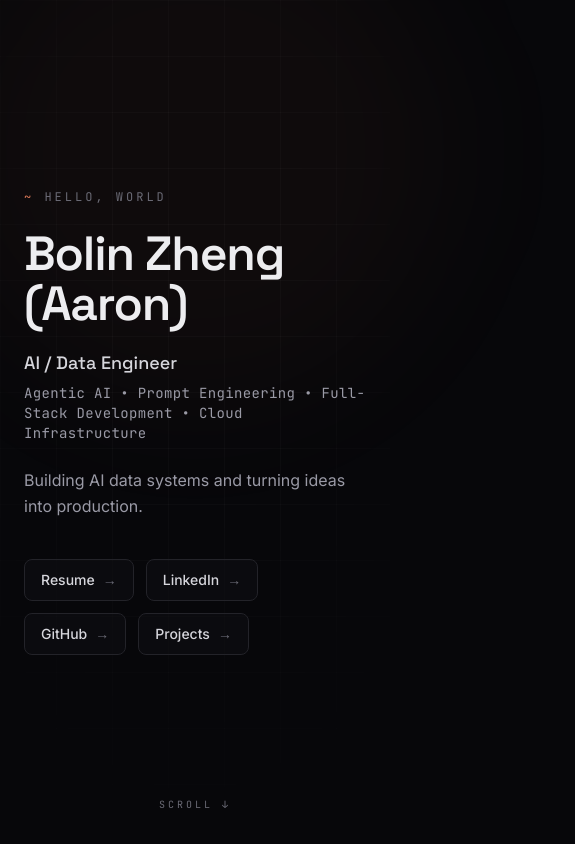
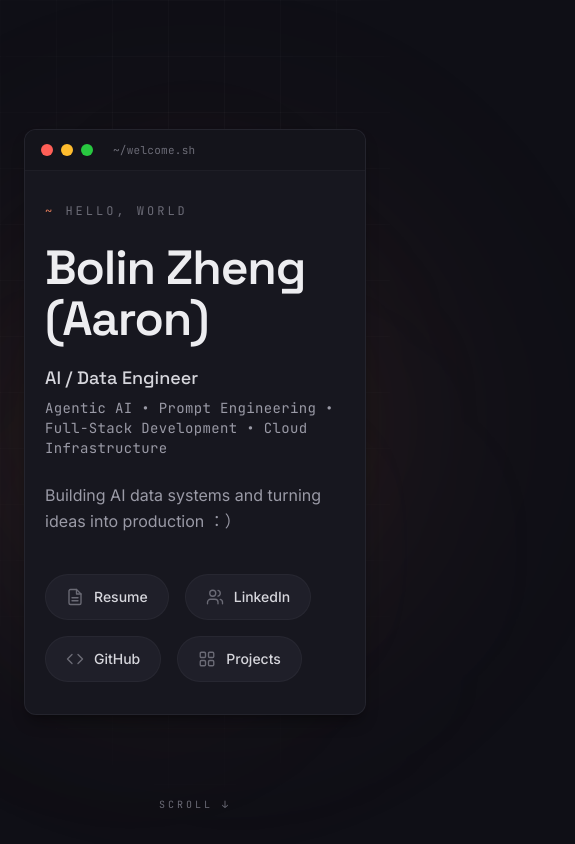
Before and after one commit to aaronzheng0111/My-Resume, a React (Vite) app: page / in a window 390 px wide. Shown: the top 844 px of the page, 575 px wide, since content can reach past the window. Built offline with nearby package versions, Linux system fonts and the light colour scheme.

Commit message:
update the main page

```diff
--- a/src/components/BackgroundGrid.jsx
+++ b/src/components/BackgroundGrid.jsx
@@ -2,8 +2,36 @@ export default function BackgroundGrid() {
   return (
     <div aria-hidden="true" className="pointer-events-none fixed inset-0 -z-10">
       <div className="bg-grid bg-grid-fade absolute inset-0" />
-      {/* a single, very quiet warm glow for depth */}
-      <div className="absolute left-1/2 top-[-12%] h-[60vh] w-[60vh] -translate-x-1/2 rounded-full bg-orange/[0.04] blur-3xl" />
+
+      {/* Layer 1: Primary warm orange — center-top, subtle breathing */}
+      <div
+        className="glow-layer glow-layer--warm glow-breathe absolute left-1/2 top-[-10%] h-[80vh] w-[80vh] -translate-x-1/2"
+        style={{ filter: 'blur(100px)' }}
+      />
+
+      {/* Layer 2: Secondary warm — upper-mid, brighter center */}
+      <div
+        className="glow-layer absolute left-1/2 top-[25%] h-[50vh] w-[50vh] -translate-x-1/2"
+        style={{
+          background: 'radial-gradient(circle, rgba(217,119,87,0.08) 0%, transparent 70%)',
+          filter: 'blur(80px)',
+        }}
+      />
+
+      {/* Layer 3: Cool accent — right edge, mid-page */}
+      <div
+        className="glow-layer glow-layer--cool absolute right-[-15%] top-[40%] h-[50vh] w-[50vh]"
+        style={{ filter: 'blur(120px)' }}
+      />
+
+      {/* Layer 4: Warm-soft — bottom-left */}
+      <div
+        className="glow-layer absolute bottom-[5%] left-[-10%] h-[60vh] w-[40vh]"
+        style={{
+          background: 'radial-gradient(circle, rgba(224,150,124,0.06) 0%, transparent 70%)',
+          filter: 'blur(90px)',
+        }}
+      />
     </div>
   )
 }
--- a/src/components/Connect.jsx
+++ b/src/components/Connect.jsx
@@ -23,7 +23,7 @@ const channels = [
 
 export default function Connect() {
   return (
-    <section id="connect" className="px-6 py-24 sm:px-8 sm:py-32">
+    <section id="connect" className="section-layer-4 px-6 py-24 sm:px-8 sm:py-32">
       <div className="mx-auto w-full max-w-3xl">
         <h2 className="font-mono text-xs tracking-[0.3em] text-muted uppercase">
           Let&apos;s Connect
@@ -36,7 +36,7 @@ export default function Connect() {
               href={c.href}
               target={c.external ? '_blank' : undefined}
               rel={c.external ? 'noopener noreferrer' : undefined}
-              className="group flex items-center justify-between py-5 transition-colors"
+              className="group flex items-center justify-between rounded-lg px-2 py-5 -mx-2 transition-colors hover:bg-orange/[0.05] hover:backdrop-blur-[4px]"
             >
               <span className="font-display text-xl font-medium text-text transition-transform duration-200 group-hover:translate-x-1 sm:text-2xl">
                 {c.label}
--- a/src/components/FeaturedProjects.jsx
+++ b/src/components/FeaturedProjects.jsx
@@ -36,7 +36,7 @@ function ProjectCard({ project }) {
 
   if (!hasLink) {
     return (
-      <div className="block rounded-xl border border-line-soft bg-elevated/20 p-5 sm:p-6">
+      <div className="relative block rounded-xl border border-glass-border-soft bg-elevated/15 p-5 backdrop-blur-[8px] sm:p-6">
         {inner}
       </div>
     )
@@ -47,7 +47,7 @@ function ProjectCard({ project }) {
       href={project.href}
       target="_blank"
       rel="noopener noreferrer"
-      className="group block rounded-xl border border-line bg-elevated/30 p-5 transition-transform duration-200 hover:-translate-y-0.5 hover:border-orange/50 sm:p-6"
+      className="group relative block rounded-xl border border-orange/20 bg-orange/[0.03] p-5 shadow-sm shadow-black/20 backdrop-blur-[12px] transition duration-200 hover:-translate-y-1 hover:border-orange/50 hover:bg-orange/[0.06] hover:shadow-md hover:shadow-orange/[0.05] sm:p-6"
     >
       {inner}
     </a>
@@ -56,7 +56,7 @@ function ProjectCard({ project }) {
 
 export default function FeaturedProjects() {
   return (
-    <section id="projects" className="px-6 py-24 sm:px-8 sm:py-32">
+    <section id="projects" className="section-layer-3 px-6 py-24 sm:px-8 sm:py-32">
       <div className="mx-auto w-full max-w-3xl">
         <div className="mb-10 flex items-baseline justify-between">
           <h2 className="font-display text-2xl font-semibold tracking-tight text-text sm:text-3xl">
--- a/src/components/Hero.jsx
+++ b/src/components/Hero.jsx
@@ -2,6 +2,40 @@ import { profile } from '../data/profile'
 
 // Resolve the resume against the app base URL so it works on GitHub Pages too.
 const resumeHref = import.meta.env.BASE_URL + profile.links.resume
+
+/* Google Material-style icons — 18px, geometric, minimal */
+const icons = {
+  Resume: (
+    <svg width="18" height="18" viewBox="0 0 24 24" fill="none" stroke="currentColor" strokeWidth="1.8" strokeLinecap="round" strokeLinejoin="round">
+      <path d="M14 2H6a2 2 0 0 0-2 2v16a2 2 0 0 0 2 2h12a2 2 0 0 0 2-2V8z" />
+      <polyline points="14 2 14 8 20 8" />
+      <line x1="16" y1="13" x2="8" y2="13" />
+      <line x1="16" y1="17" x2="8" y2="17" />
+    </svg>
+  ),
+  LinkedIn: (
+    <svg width="18" height="18" viewBox="0 0 24 24" fill="none" stroke="currentColor" strokeWidth="1.8" strokeLinecap="round" strokeLinejoin="round">
+      <path d="M16 21v-2a4 4 0 0 0-4-4H6a4 4 0 0 0-4 4v2" />
+      <circle cx="9" cy="7" r="4" />
+      <path d="M22 21v-2a4 4 0 0 0-3-3.87" />
+      <path d="M16 3.13a4 4 0 0 1 0 7.75" />
+    </svg>
+  ),
+  GitHub: (
+    <svg width="18" height="18" viewBox="0 0 24 24" fill="none" stroke="currentColor" strokeWidth="1.8" strokeLinecap="round" strokeLinejoin="round">
+      <polyline points="16 18 22 12 16 6" />
+      <polyline points="8 6 2 12 8 18" />
+    </svg>
+  ),
+  Projects: (
+    <svg width="18" height="18" viewBox="0 0 24 24" fill="none" stroke="currentColor" strokeWidth="1.8" strokeLinecap="round" strokeLinejoin="round">
+      <rect x="3" y="3" width="7" height="7" rx="1.5" />
+      <rect x="14" y="3" width="7" height="7" rx="1.5" />
+      <rect x="14" y="14" width="7" height="7" rx="1.5" />
+      <rect x="3" y="14" width="7" height="7" rx="1.5" />
+    </svg>
+  ),
+}
 
 const buttons = [
   { label: 'Resume', href: resumeHref, external: true, download: true },
@@ -12,24 +46,42 @@ const buttons = [
 
 export default function Hero() {
   return (
-    <section className="relative flex min-h-[100svh] flex-col justify-center px-6 sm:px-8">
+    <section className="section-layer-1 relative flex min-h-[100svh] flex-col justify-center px-6 sm:px-8">
+      {/* Bright warm glow behind the terminal */}
+      <div
+        aria-hidden="true"
+        className="pointer-events-none absolute left-1/2 top-1/2 h-[90vh] w-[90vh] -translate-x-1/2 -translate-y-1/2 rounded-full"
+        style={{
+          background: 'radial-gradient(circle, rgba(217,119,87,0.12) 0%, rgba(217,119,87,0.04) 40%, transparent 70%)',
+          filter: 'blur(80px)',
+        }}
+      />
+
       <div className="mx-auto w-full max-w-3xl">
-        <p className="rise font-mono text-xs tracking-[0.25em] text-muted uppercase">
+        {/* ── Terminal window ── */}
+        <div className="rise relative overflow-hidden rounded-xl border border-line/60 bg-[#17171f] shadow-lg shadow-black/30">
+          {/* Terminal title bar */}
+          <div className="flex items-center gap-2 border-b border-line/40 bg-[#14141b] px-4 py-3">
+            <span className="h-3 w-3 rounded-full bg-[#ff5f57]" />
+            <span className="h-3 w-3 rounded-full bg-[#febc2e]" />
+            <span className="h-3 w-3 rounded-full bg-[#28c840]" />
+            <span className="ml-3 font-mono text-[11px] tracking-wide text-muted">
+              ~/welcome.sh
+            </span>
+          </div>
+
+          {/* Terminal body */}
+          <div className="px-5 py-8 sm:px-8 sm:py-10">
+            <p className="font-mono text-xs tracking-[0.25em] text-muted uppercase">
               <span className="text-orange">~</span> hello, world
               <span className="cursor-blink ml-0.5 text-orange">_</span>
             </p>
 
-        <h1
-          className="rise mt-6 font-display text-5xl font-semibold leading-[1.05] tracking-tight text-text sm:text-6xl md:text-7xl"
-          style={{ animationDelay: '60ms' }}
-        >
+            <h1 className="mt-6 font-display text-5xl font-semibold leading-[1.05] tracking-tight text-text sm:text-6xl md:text-7xl">
               {profile.name}
             </h1>
 
-        <div
-          className="rise mt-5 flex flex-col gap-1.5"
-          style={{ animationDelay: '120ms' }}
-        >
+            <div className="mt-5 flex flex-col gap-1.5">
               <p className="font-display text-lg font-medium text-accent sm:text-xl">
                 {profile.role}
               </p>
@@ -38,17 +90,11 @@ export default function Hero() {
               </p>
             </div>
 
-        <p
-          className="rise mt-6 max-w-xl text-base leading-relaxed text-dim sm:text-lg"
-          style={{ animationDelay: '180ms' }}
-        >
+            <p className="mt-6 max-w-xl text-base leading-relaxed text-dim sm:text-lg">
               {profile.intro}
             </p>
 
-        <div
-          className="rise mt-10 flex flex-wrap gap-3"
-          style={{ animationDelay: '240ms' }}
-        >
+            <div className="mt-10 flex flex-wrap gap-4">
               {buttons.map((btn) => (
                 <a
                   key={btn.label}
@@ -56,14 +102,16 @@ export default function Hero() {
                   target={btn.external ? '_blank' : undefined}
                   rel={btn.external ? 'noopener noreferrer' : undefined}
                   download={btn.download ? '' : undefined}
-              className="group inline-flex items-center gap-2 rounded-lg border border-line bg-elevated/40 px-4 py-2.5 text-sm font-medium text-accent transition-transform duration-200 hover:-translate-y-0.5 hover:border-orange/50 hover:text-text"
+                  className="group inline-flex items-center gap-2.5 rounded-full border border-line/60 bg-[#1f1f29] px-5 py-3 text-sm font-medium text-accent transition-all duration-200 hover:-translate-y-0.5 hover:border-orange/40 hover:bg-[#262631] hover:text-text"
                 >
+                  <span className="text-muted transition-colors duration-200 group-hover:text-orange">
+                    {icons[btn.label]}
+                  </span>
                   {btn.label}
-              <span className="text-muted transition-transform duration-200 group-hover:translate-x-0.5 group-hover:text-orange">
-                →
-              </span>
                 </a>
               ))}
+            </div>
+          </div>
         </div>
       </div>
 
--- a/src/data/profile.js
+++ b/src/data/profile.js
@@ -7,7 +7,7 @@ export const profile = {
   name: 'Bolin Zheng (Aaron)',
   role: 'AI / Data Engineer',
   tagline: 'Agentic AI • Prompt Engineering • Full-Stack Development • Cloud Infrastructure',
-  intro: 'Building AI data systems and turning ideas into production.',
+  intro: 'Building AI data systems and turning ideas into production ：）',
 
   // Links — replace with your real URLs.
   links: {
--- a/src/index.css
+++ b/src/index.css
@@ -7,11 +7,11 @@
   --font-mono: 'JetBrains Mono', ui-monospace, monospace;
 
   /* Quiet, technical dark palette */
-  --color-ink: #07070a;
-  --color-surface: #0d0d11;
-  --color-elevated: #131317;
-  --color-line: #232329;
-  --color-line-soft: #1a1a1f;
+  --color-ink: #0f0f16;
+  --color-surface: #181820;
+  --color-elevated: #202028;
+  --color-line: #2e2e38;
+  --color-line-soft: #24242d;
   --color-muted: #6b6b76;
   --color-dim: #9a9aa6;
   --color-text: #ededf0;
@@ -20,6 +20,16 @@
   /* Claude-style warm coral accent — used sparingly */
   --color-orange: #d97757;
   --color-orange-soft: #e0967c;
+
+  /* Glass surface tokens */
+  --color-glass-border: rgba(255, 255, 255, 0.08);
+  --color-glass-border-soft: rgba(255, 255, 255, 0.04);
+  --color-glass-inner: rgba(255, 255, 255, 0.03);
+
+  /* Diffuse glow presets */
+  --color-glow-warm: rgba(217, 119, 87, 0.10);
+  --color-glow-cool: rgba(214, 214, 220, 0.04);
+  --color-glow-warm-soft: rgba(224, 150, 124, 0.07);
 }
 
 /* ─── Base ──────────────────────────────────────────────────── */
@@ -100,3 +110,71 @@ body {
   mask-image: radial-gradient(ellipse 80% 70% at 50% 35%, #000 35%, transparent 100%);
   -webkit-mask-image: radial-gradient(ellipse 80% 70% at 50% 35%, #000 35%, transparent 100%);
 }
+
+/* ─── Breathing ambient glow ───────────────────────────────── */
+@keyframes breathe {
+  0%, 100% { opacity: 0.06; }
+  50%      { opacity: 0.10; }
+}
+
+@media (prefers-reduced-motion: no-preference) {
+  .glow-breathe {
+    animation: breathe 10s ease-in-out infinite;
+  }
+}
+
+/* ─── Glass surfaces ────────────────────────────────────────── */
+.glass {
+  backdrop-filter: blur(16px) saturate(1.1);
+  -webkit-backdrop-filter: blur(16px) saturate(1.1);
+  background-color: rgba(32, 32, 40, 0.40);
+}
+.glass-soft {
+  backdrop-filter: blur(12px);
+  -webkit-backdrop-filter: blur(12px);
+  background-color: rgba(24, 24, 32, 0.65);
+}
+.glass::before,
+.glass-soft::before {
+  content: '';
+  position: absolute;
+  inset: 0;
+  border-radius: inherit;
+  border: 1px solid rgba(255, 255, 255, 0.04);
+  pointer-events: none;
+}
+
+/* Warm-tinted glass — subtle orange glow */
+.glass-warm {
+  backdrop-filter: blur(16px);
+  -webkit-backdrop-filter: blur(16px);
+  background-color: rgba(217, 119, 87, 0.05);
+  border: 1px solid rgba(217, 119, 87, 0.06);
+}
+
+/* ─── Diffuse glow layers ───────────────────────────────────── */
+.glow-layer {
+  pointer-events: none;
+  position: absolute;
+  border-radius: 9999px;
+}
+.glow-layer--warm {
+  background: radial-gradient(circle, rgba(217, 119, 87, 0.10) 0%, transparent 70%);
+}
+.glow-layer--cool {
+  background: radial-gradient(circle, rgba(214, 214, 220, 0.04) 0%, transparent 70%);
+}
+
+/* ─── Section depth layering ────────────────────────────────── */
+.section-layer-1 { position: relative; z-index: 1; }
+.section-layer-2 { position: relative; z-index: 2; }
+.section-layer-3 { position: relative; z-index: 3; }
+.section-layer-4 { position: relative; z-index: 4; }
+
+/* ─── Card depth shadows ────────────────────────────────────── */
+.card-shadow {
+  box-shadow: 0 1px 2px rgba(0, 0, 0, 0.3), 0 0 0 1px rgba(255, 255, 255, 0.02);
+}
+.card-shadow-raised {
+  box-shadow: 0 4px 12px rgba(0, 0, 0, 0.25), 0 0 0 1px rgba(255, 255, 255, 0.03);
+}
```
Also changed, not shown: src/components/CurrentFocus.jsx (+6 -4 lines). Lines whose indentation alone changed are shown as unchanged.
